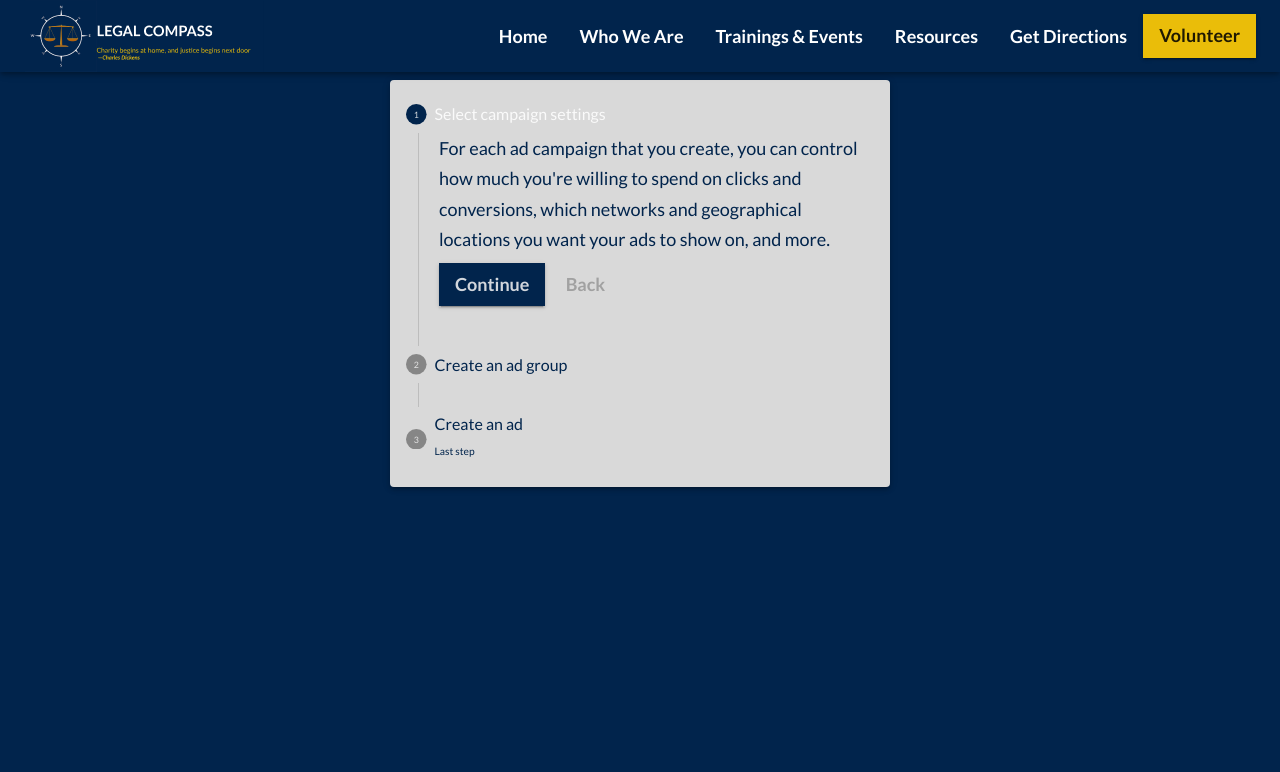
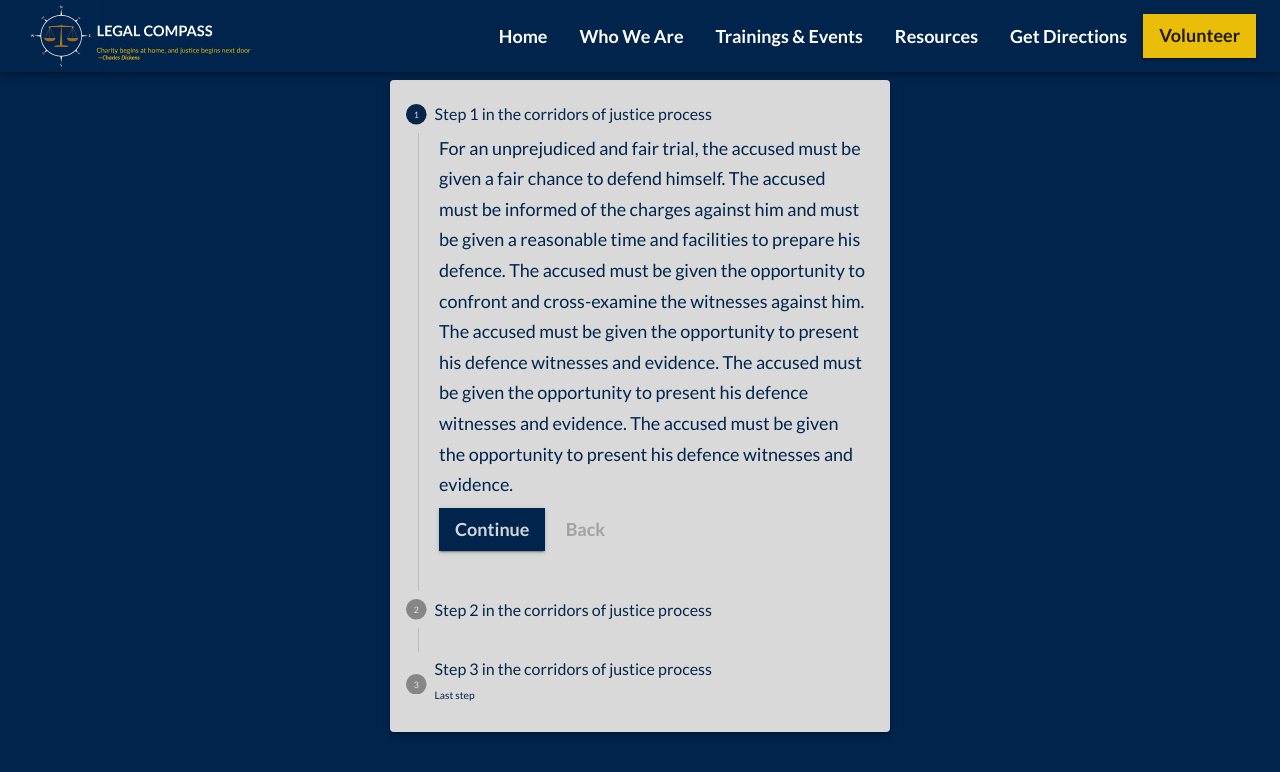
Before and after one commit to mwendwa99/legalcompass, a React (Vite) app: page /getdirections in a window 1280 px wide. Shown: the top 772 px of the page. Built offline with nearby package versions, Linux system fonts and the light colour scheme.

Commit message:
update get directions page

```diff
--- a/src/App.css
+++ b/src/App.css
@@ -118,3 +118,12 @@ a {
 .MuiTabs-root .MuiTabs-vertical {
   width: 300 !important;
 }
+.MuiStepLabel-label {
+  color: #05254b;
+}
+.Mui-active {
+  color: #05254b !important;
+}
+.Mui-completed {
+  color: #05254b !important;
+}
--- a/src/Theme.js
+++ b/src/Theme.js
@@ -43,6 +43,13 @@ export const theme = createTheme({
       styleOverrides: {
         root: {
           backgroundColor: "#D9D9D9",
+          color: "#01244C",
+        },
+      },
+    },
+    MuiStepLabel: {
+      styleOverrides: {
+        root: {
           color: "#01244C",
         },
       },
--- a/src/components/Stepper.jsx
+++ b/src/components/Stepper.jsx
@@ -10,18 +10,34 @@ import Typography from "@mui/material/Typography";
 
 const steps = [
   {
-    label: "Select campaign settings",
-    description: `For each ad campaign that you create, you can control how much
-              you're willing to spend on clicks and conversions, which networks
-              and geographical locations you want your ads to show on, and more.`,
+    label: "Step 1 in the corridors of justice process",
+    description: `For an unprejudiced and fair trial, the accused must be
+              given a fair chance to defend himself. The accused must be
+              informed of the charges against him and must be given a
+              reasonable time and facilities to prepare his defence.
+              The accused must be given the opportunity to confront and
+              cross-examine the witnesses against him. The accused must be
+              given the opportunity to present his defence witnesses and
+              evidence. The accused must be given the opportunity to
+              present his defence witnesses and evidence. The accused must
+              be given the opportunity to present his defence witnesses and
+              evidence.`,
   },
   {
-    label: "Create an ad group",
-    description:
-      "An ad group contains one or more ads which target a shared set of keywords.",
+    label: "Step 2 in the corridors of justice process",
+    description: `An unprejudiced jury must be impaneled to try the accused. The jury
+              must be selected at random from a fair cross-section of the
+              community. The jury must be given clear and simple instructions
+              on the law and the evidence. The jury must be given sufficient
+              time to consider the evidence and reach a verdict. The jury must
+              be sequestered during the trial. The jury must be given the
+              opportunity to reach a unanimous verdict. The jury must be
+              given the opportunity to reach a unanimous verdict. The jury
+              must be given the opportunity to reach a unanimous verdict.
+              `,
   },
   {
-    label: "Create an ad",
+    label: "Step 3 in the corridors of justice process",
     description: `Try out different ad text to see what brings in the most customers,
               and learn how to enhance your ads using features like ad extensions.
               If you run into any problems with your ads, find out how to tell if
@@ -45,17 +61,16 @@ export default function VerticalLinearStepper() {
   };
 
   return (
-    <Paper elevation={3} sx={{ maxWidth: 500, background: "#d9d9d9", p: 2 }}>
+    <Paper elevation={3} sx={{ width: 500, background: "#d9d9d9", p: 2 }}>
       <Stepper activeStep={activeStep} orientation="vertical">
         {steps.map((step, index) => (
-          <Step key={step.label} sx={{ color: "black" }}>
+          <Step key={step.label}>
             <StepLabel
               optional={
                 index === 2 ? (
                   <Typography variant="caption">Last step</Typography>
                 ) : null
               }
-              sx={{ color: "black" }}
             >
               {step.label}
             </StepLabel>
@@ -74,7 +89,7 @@ export default function VerticalLinearStepper() {
                   <Button
                     disabled={index === 0}
                     onClick={handleBack}
-                    sx={{ mt: 1, mr: 1 }}
+                    sx={{ mt: 1, mr: 1, color: "primary" }}
                   >
                     Back
                   </Button>
@@ -93,7 +108,7 @@ export default function VerticalLinearStepper() {
             onClick={handleReset}
             sx={{ mt: 1, mr: 1 }}
           >
-            Reset
+            Back to Step 1
           </Button>
         </Paper>
       )}
```
